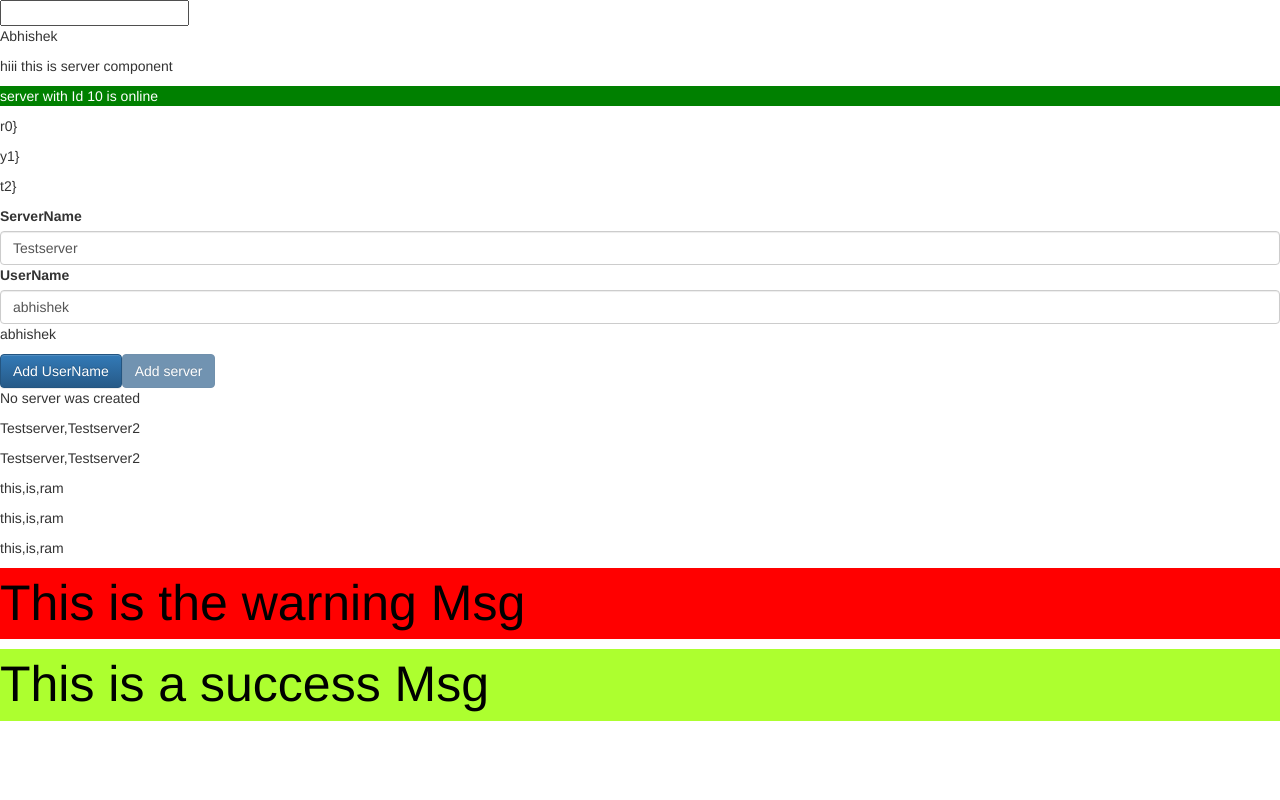
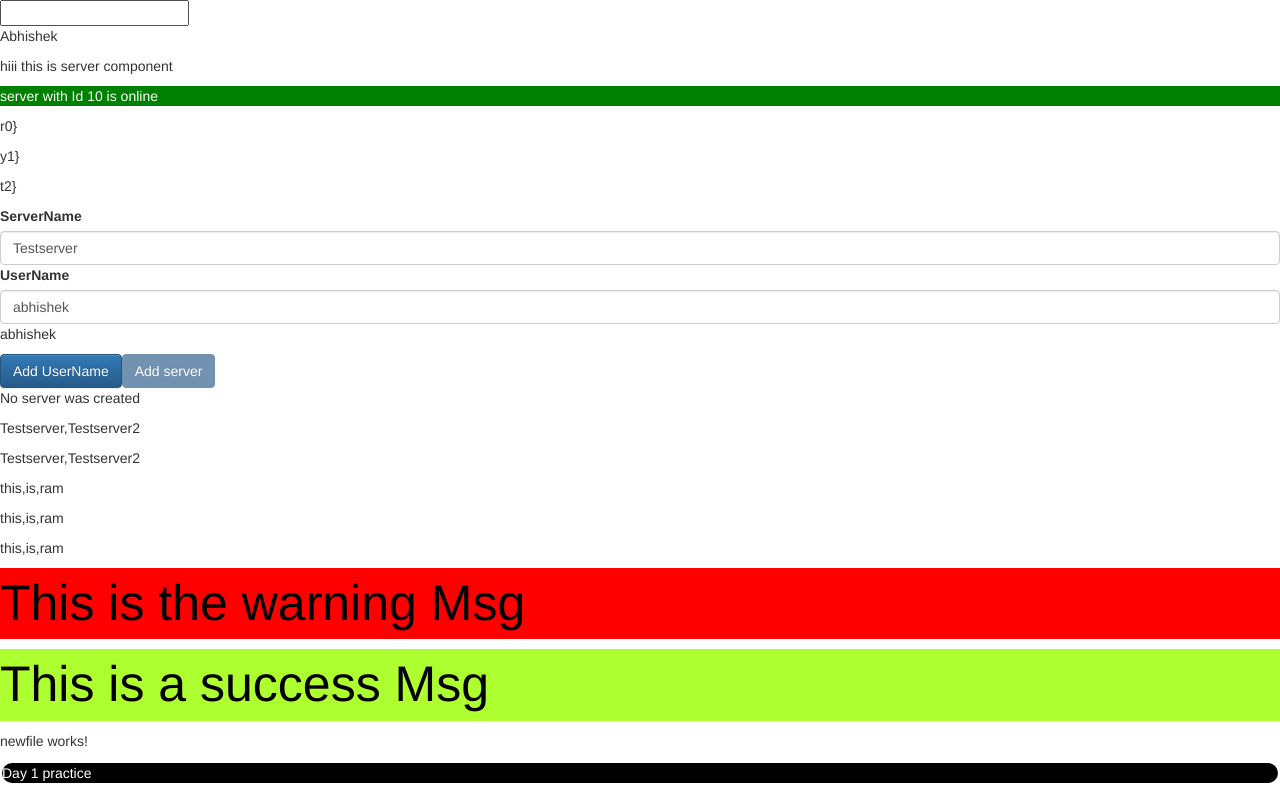
Before and after one commit to Abhisheksrivasta/Angular-practice-project, an Angular app: page / in a window 1280 px wide. Built offline with nearby package versions, Linux system fonts and the light colour scheme.

Commit message:
new component create and revision

```diff
--- a/src/app/app.component.html
+++ b/src/app/app.component.html
@@ -14,8 +14,7 @@
 
 <Warning-Alert></Warning-Alert>
 <app-success-alert></app-success-alert>
-
-
+<app-newfile></app-newfile>
 
 
 <!-- <app-servers></app-servers>
--- a/src/app/app.module.ts
+++ b/src/app/app.module.ts
@@ -8,10 +8,12 @@ import { AppComponent } from './app.component';
 import { ServersComponent } from './servers/servers.component';
 import { SuccessAlertComponent } from './success-alert/success-alert.component';
 import { FormsModule } from '@angular/forms';
+import { NewfileComponent } from './newfile/newfile.component';
 
 
 @NgModule({
-  declarations: [AppComponent,ServerComponent, ServersComponent, SuccessAlertComponent,WarningAlert],
+  declarations: [AppComponent,ServerComponent, ServersComponent, SuccessAlertComponent,WarningAlert
+    ,WarningAlert, NewfileComponent],
   imports: [BrowserModule, AppRoutingModule,FormsModule],
   providers: [],
   bootstrap: [AppComponent],
--- /dev/null
+++ b/src/app/newfile/newfile.component.css
@@ -0,0 +1,6 @@
+.practice{
+color: white;
+background-color: black;
+border: 2px solid white;
+border-radius: 20px;
+}
--- /dev/null
+++ b/src/app/newfile/newfile.component.html
@@ -0,0 +1,2 @@
+<p>newfile works!</p>
+<p class="practice">{{practice}}</p>
--- /dev/null
+++ b/src/app/newfile/newfile.component.ts
@@ -0,0 +1,17 @@
+import { Component, OnInit } from '@angular/core';
+
+@Component({
+  selector: 'app-newfile',
+  templateUrl: './newfile.component.html',
+  styleUrls: ['./newfile.component.css']
+})
+export class NewfileComponent implements OnInit {
+  practice ='Day 1 practice '
+  constructor() {
+
+  }
+
+  ngOnInit(): void {
+  }
+
+}
```
Also changed, not shown: 1 other file (tests, documents, lock files or other folders).
